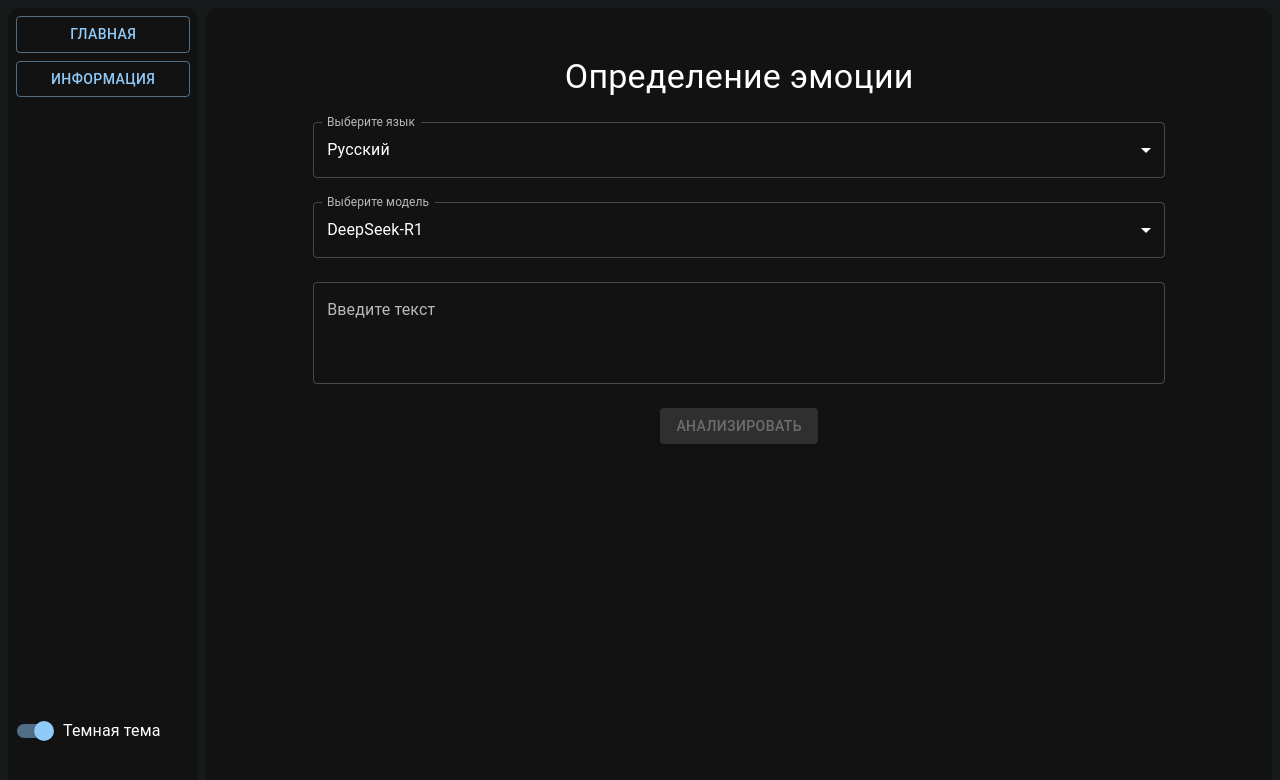
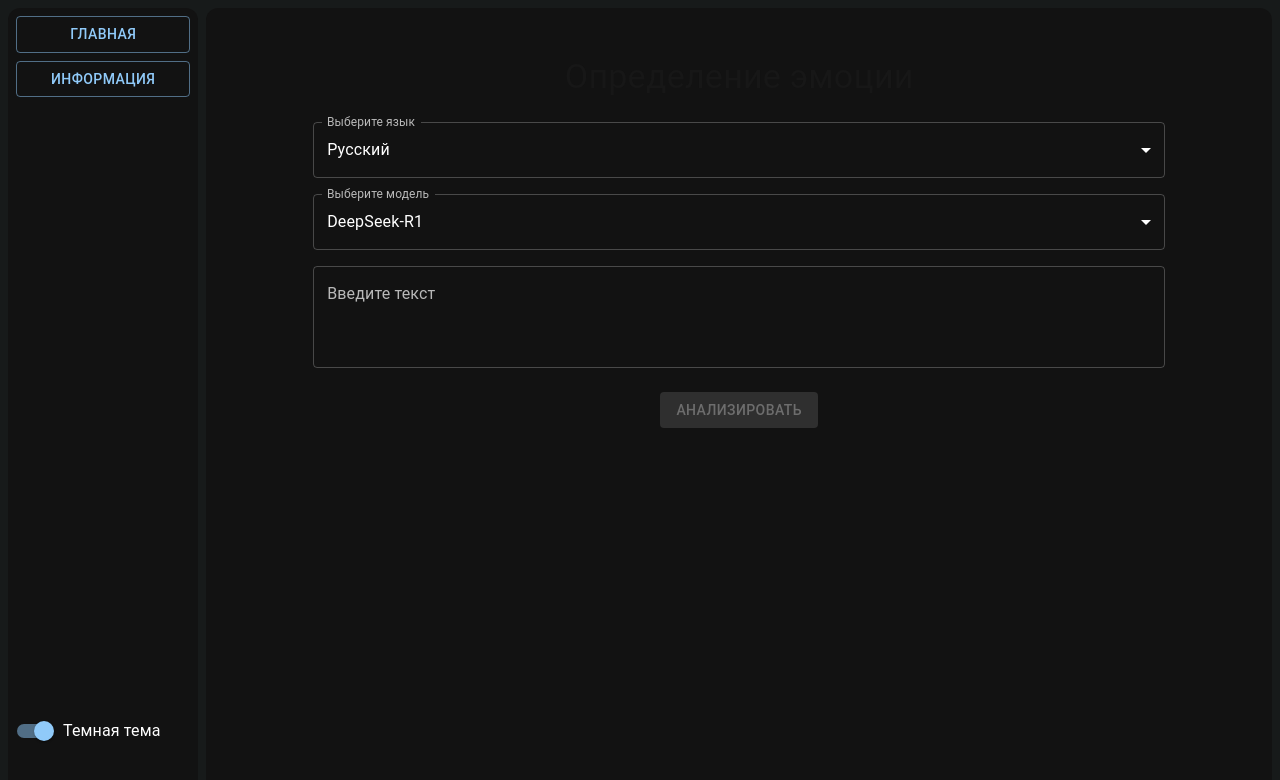
Before and after one commit to MikhailSklyarov1/emonet, a Next.js app: page / in a window 1280 px wide. Shown: the top 780 px of the page. Built offline with nearby package versions, Linux system fonts and the light colour scheme.

Commit message:
Разбиение на компоненты

```diff
--- a/src/app/page.tsx
+++ b/src/app/page.tsx
@@ -1,59 +1,18 @@
 "use client";
 
 import { useState } from "react";
-
 import {
-  Button,
-  TextField,
   Typography,
   Container,
   Box,
-  CircularProgress,
   Alert,
-  Select,
-  MenuItem,
-  InputLabel,
-  FormControl,
 } from "@mui/material";
-import useEmotionStore, { Lang, ModelId } from "@/store/emotionStore";
 
-const getBorderColor = (category: string): string => {
-  switch (category.toLowerCase()) {
-    case "positive":
-    case "положительная":
-      return "#4caf50"; // зелёный
-    case "neutral":
-    case "нейтральная":
-      return "#2196f3"; // синий
-    case "negative":
-    case "отрицательная":
-      return "#f44336"; // красный
-    case "mixed":
-    case "смешанная":
-      return "#ffeb3b"; // жёлтый
-    default:
-      return "#9e9e9e"; // серый по умолчанию
-  }
-};
-
-const modelOptions = [
-  {
-    label: "DeepSeek-R1",
-    value: "deepseek/deepseek-r1-distill-qwen-32b:free",
-  },
-  {
-    label: "Qwen-32b",
-    value: "qwen/qwq-32b:free",
-  },
-  {
-    label: "Mistral Small 3.1",
-    value: "mistralai/mistral-small-3.1-24b-instruct:free",
-  },
-  {
-    label: "Голосование моделей",
-    value: "voting",
-  },
-];
+import useEmotionStore from "@/store/emotionStore";
+import EmotionInputForm from "@/components/EmotionInputForm";
+import AnalyzeButton from "@/components/AnalyzeButton";
+import EmotionResult from "@/components/EmotionResult";
+import VoteCards from "@/components/VoteCards";
 
 export default function Home() {
   const {
@@ -68,6 +27,7 @@ export default function Home() {
     setLang,
     setVotes,
   } = useEmotionStore();
+
   const [loading, setLoading] = useState(false);
   const [error, setError] = useState<string | null>(null);
 
@@ -90,7 +50,6 @@ export default function Home() {
         setEmotion(data.emotion);
         setVotes(data.votes);
       } else {
-        // setError(data.error || "Ошибка при анализе текста");
         setError("Ошибка при анализе текста");
       }
     } catch {
@@ -102,145 +61,31 @@ export default function Home() {
 
   return (
     <Container maxWidth="md">
-      <Box
-        display="flex"
-        flexDirection="column"
-        alignItems="center"
-        gap={3}
-        py={5}
-      >
-        <Typography
-          variant="h4"
-          sx={{
-            color: (theme) => theme.palette.text.primary,
-          }}
-        >
-          Определение эмоции
-        </Typography>
+      <Box display="flex" flexDirection="column" alignItems="center" gap={3} py={5}>
+        <Typography variant="h4">Определение эмоции</Typography>
 
-        <FormControl fullWidth>
-          <InputLabel>Выберите язык</InputLabel>
-          <Select
-            value={lang}
-            label="Выберите язык"
-            onChange={(e) => setLang(e.target.value as Lang)}
-          >
-            <MenuItem key={"ru"} value={"ru"}>
-              {"Русский"}
-            </MenuItem>
-            <MenuItem key={"en"} value={"en"}>
-              {"English"}
-            </MenuItem>
-          </Select>
-        </FormControl>
-
-        <FormControl fullWidth>
-          <InputLabel>Выберите модель</InputLabel>
-          <Select
-            value={model}
-            label="Выберите модель"
-            onChange={(e) => setModel(e.target.value as ModelId)}
-          >
-            {modelOptions.map((opt) => (
-              <MenuItem key={opt.value} value={opt.value}>
-                {opt.label}
-              </MenuItem>
-            ))}
-          </Select>
-        </FormControl>
-
-        <TextField
-          fullWidth
-          label="Введите текст"
-          value={text}
-          onChange={(e) => setText(e.target.value)}
-          multiline
-          rows={3}
+        <EmotionInputForm
+          text={text}
+          lang={lang}
+          model={model}
+          onTextChange={setText}
+          onLangChange={setLang}
+          onModelChange={setModel}
         />
 
-        <Button
-          variant="contained"
-          color="primary"
+        <AnalyzeButton
           onClick={handleAnalyze}
+          loading={loading}
           disabled={loading || !text}
-        >
-          {loading ? (
-            <CircularProgress size={24} color="inherit" />
-          ) : (
-            "Анализировать"
-          )}
-        </Button>
+        />
 
-        {emotion && votes && votes?.length > 0 && (
-          <Box
-            width="100%"
-            display="flex"
-            flexDirection="column"
-            alignItems="center"
-            gap={2}
-          >
-            {/* Итоговая карточка */}
-            <Box
-              sx={{
-                p: 2,
-                borderRadius: 2,
-                borderWidth: 1,
-                borderStyle: "solid",
-                color: (theme) => theme.palette.text.primary,
-                width: "100%",
-                textAlign: "center",
-                boxShadow: 1,
-                fontWeight: "bold",
-              }}
-            >
-              Итоговая эмоция:{" "}
-              <span style={{ fontSize: "1.2em" }}>{emotion}</span>
-            </Box>
-
-            {/* Карточки моделей голосования */}
-            {votes && votes.length > 1 && (
-              <Box
-                display="flex"
-                gap={2}
-                justifyContent="center"
-                flexWrap="wrap"
-                width="100%"
-              >
-                {votes.map((vote, index) => (
-                  <Box
-                    key={index}
-                    sx={{
-                      borderRadius: 2,
-                      borderColor: getBorderColor(vote.category),
-                      borderWidth: 1,
-                      borderStyle: "solid",
-                      boxShadow: 1,
-                      color: (theme) => theme.palette.text.primary,
-                      p: 2,
-                      flex: "1 1 30%",
-                      minWidth: "220px",
-                      maxWidth: "300px",
-                      textAlign: "center",
-                    }}
-                  >
-                    <div>
-                      <strong>Модель:</strong> {vote.model}
-                    </div>
-                    <div>
-                      <strong>Эмоция:</strong> {vote.emotion}
-                    </div>
-                    <div>
-                      <strong>Категория:</strong> {vote.category}
-                    </div>
-                    <div>
-                      <strong>Вес:</strong> {vote.weight}
-                    </div>
-                  </Box>
-                ))}
-              </Box>
-            )}
+        {emotion && votes && votes.length > 0 && (
+          <Box display="flex" flexDirection="column" gap={2} width="100%" alignItems="center">
+            <EmotionResult emotion={emotion} />
+            <VoteCards votes={votes} />
           </Box>
         )}
+
         {error && (
           <Alert severity="error" sx={{ width: "100%", textAlign: "center" }}>
             {error}
--- /dev/null
+++ b/src/components/AnalyzeButton.tsx
@@ -0,0 +1,15 @@
+import { Button, CircularProgress } from "@mui/material";
+
+interface Props {
+  onClick: () => void;
+  loading: boolean;
+  disabled: boolean;
+}
+
+export default function AnalyzeButton({ onClick, loading, disabled }: Props) {
+  return (
+    <Button variant="contained" color="primary" onClick={onClick} disabled={disabled}>
+      {loading ? <CircularProgress size={24} color="inherit" /> : "Анализировать"}
+    </Button>
+  );
+}
--- /dev/null
+++ b/src/components/EmotionInputForm.tsx
@@ -0,0 +1,77 @@
+import {
+  TextField,
+  Select,
+  MenuItem,
+  InputLabel,
+  FormControl,
+  Box,
+} from "@mui/material";
+import { Lang, ModelId } from "@/store/emotionStore";
+
+interface Props {
+  text: string;
+  lang: Lang;
+  model: ModelId;
+  onTextChange: (value: string) => void;
+  onLangChange: (value: Lang) => void;
+  onModelChange: (value: ModelId) => void;
+}
+
+const modelOptions = [
+  { label: "DeepSeek-R1", value: "deepseek/deepseek-r1-distill-qwen-32b:free" },
+  { label: "Qwen-32b", value: "qwen/qwq-32b:free" },
+  {
+    label: "Mistral Small 3.1",
+    value: "mistralai/mistral-small-3.1-24b-instruct:free",
+  },
+  { label: "Голосование моделей", value: "voting" },
+];
+
+export default function EmotionInputForm({
+  text,
+  lang,
+  model,
+  onTextChange,
+  onLangChange,
+  onModelChange,
+}: Props) {
+  return (
+    <Box display="flex" flexDirection="column" gap={2} width="100%">
+      <FormControl fullWidth>
+        <InputLabel>Выберите язык</InputLabel>
+        <Select
+          value={lang}
+          label="Выберите язык"
+          onChange={(e) => onLangChange(e.target.value as Lang)}
+        >
+          <MenuItem value="ru">Русский</MenuItem>
+          <MenuItem value="en">English</MenuItem>
+        </Select>
+      </FormControl>
+
+      <FormControl fullWidth>
+        <InputLabel>Выберите модель</InputLabel>
+        <Select
+          value={model}
+          label="Выберите модель"
+          onChange={(e) => onModelChange(e.target.value as ModelId)}
+        >
+          {modelOptions.map((opt) => (
+            <MenuItem key={opt.value} value={opt.value}>
+              {opt.label}
+            </MenuItem>
+          ))}
+        </Select>
+      </FormControl>
+
+      <TextField
+        fullWidth
+        label="Введите текст"
+        value={text}
+        onChange={(e) => onTextChange(e.target.value)}
+        multiline
+        rows={3}
+      />
+    </Box>
+  );
+}
--- /dev/null
+++ b/src/components/EmotionResult.tsx
@@ -0,0 +1,23 @@
+import { Box } from "@mui/material";
+
+interface Props {
+  emotion: string;
+}
+
+export default function EmotionResult({ emotion }: Props) {
+  return (
+    <Box
+      sx={{
+        p: 2,
+        borderRadius: 2,
+        border: "1px solid",
+        width: "100%",
+        textAlign: "center",
+        boxShadow: 1,
+        fontWeight: "bold",
+      }}
+    >
+      Итоговая эмоция: <span style={{ fontSize: "1.2em" }}>{emotion}</span>
+    </Box>
+  );
+}
--- /dev/null
+++ b/src/components/VoteCards.tsx
@@ -0,0 +1,58 @@
+import { Vote } from "@/store/emotionStore";
+import { Box } from "@mui/material";
+
+
+
+interface Props {
+  votes: Vote[];
+}
+
+const getBorderColor = (category: string): string => {
+  switch (category.toLowerCase()) {
+    case "positive":
+    case "положительная":
+      return "#4caf50";
+    case "neutral":
+    case "нейтральная":
+      return "#2196f3";
+    case "negative":
+    case "отрицательная":
+      return "#f44336";
+    case "mixed":
+    case "смешанная":
+      return "#ffeb3b";
+    default:
+      return "#9e9e9e";
+  }
+};
+
+export default function VoteCards({ votes }: Props) {
+  if (votes.length <= 1) return null;
+
+  return (
+    <Box display="flex" gap={2} flexWrap="wrap" justifyContent="center" width="100%">
+      {votes.map((vote, index) => (
+        <Box
+          key={index}
+          sx={{
+            borderRadius: 2,
+            borderColor: getBorderColor(vote.category),
+            borderWidth: 1,
+            borderStyle: "solid",
+            boxShadow: 1,
+            p: 2,
+            flex: "1 1 30%",
+            minWidth: "220px",
+            maxWidth: "300px",
+            textAlign: "center",
+          }}
+        >
+          <div><strong>Модель:</strong> {vote.model}</div>
+          <div><strong>Эмоция:</strong> {vote.emotion}</div>
+          <div><strong>Категория:</strong> {vote.category}</div>
+          <div><strong>Вес:</strong> {vote.weight}</div>
+        </Box>
+      ))}
+    </Box>
+  );
+}
```
